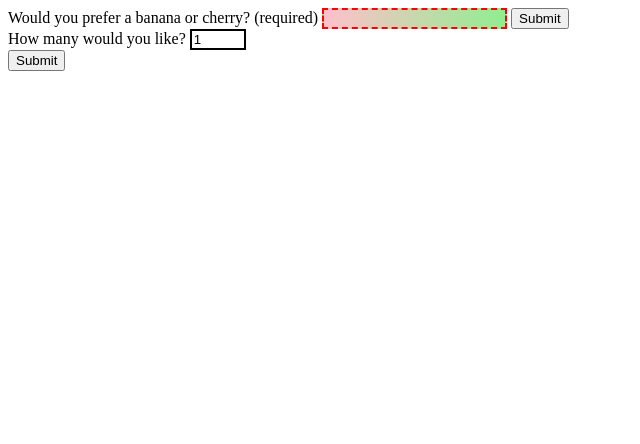
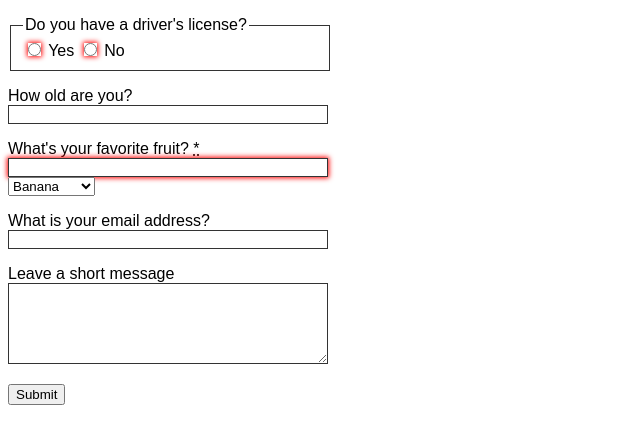
Before and after one commit to majinblue/form-validation, a plain HTML site: page index.html in a window 1280 px wide. Shown: the whole page, without its empty margins (0-640 px from the left). Drawn offline with Linux system fonts and the light colour scheme.

Commit message:
Created a more fleshed out example of HTML validation using min/max values for text and numbers, pattern requirements, and default validation from specific elements.

```diff
--- a/index.html
+++ b/index.html
@@ -8,21 +8,50 @@
   <title>Form Validation</title>
 </head>
 <body>
-  <!-- Form validation is a practice that allows us to format user data as needed for our server -->
   <form>
-    <div>
-      <label for="choose">Would you prefer a banana or cherry? (required)</label>
-      <!-- 'required' gives our inputs a state of being either valid or invalid -->
-      <input id="choose" name="i_like" required minlength="6" maxlength="6">
-      <button>Submit</button>
-    </div>
-    <div>
-      <label for="number">How many would you like?</label>
-      <input type="number" id="number" min="1" max="10" name="amount" value="1"  >
-    </div>
-    <div>
+
+    <p>
+      <fieldset>
+        <legend>Do you have a driver's license?</legend>
+        <input type="radio" required name="driver" id="r1" value="Yes">
+        <label for="r1">Yes</label>
+        <input type="radio" required name="driver" id="r2" value="No">
+        <label for="r2">No</label>
+      </fieldset>
+    </p>
+
+    <p>
+      <label for="n1">How old are you?</label>
+      <input type="number" id="n1" min="1" max="120" name="age" step="1" pattern="\d+">
+    </p>
+
+    <p>
+      <label for="t1">What's your favorite fruit? <abbr title="This field is mandatory" aria-label="required">*</abbr></label>
+      <input type="text" id="t1" name="fruit" list="ll" required pattern="[Bb]anana|[Cc]herry|[Aa]pple|[Ss]trawberry|[Ll]emon|[Oo]range">
+      <select id="ll">
+        <option>Banana</option>
+        <option>Cherry</option>
+        <option>Apple</option>
+        <option>Strawberry</option>
+        <option>Lemon</option>
+        <option>Orange</option>
+      </select>
+    </p>
+
+    <p>
+      <label for="t2">What is your email address?</label>
+      <input type="email" id="t2" name="email">
+    </p>
+
+    <p>
+      <label for="t3">Leave a short message</label>
+      <textarea name="msg" id="t3" maxlength="140" rows="5"></textarea>
+    </p>
+
+    <p>
       <button type="submit">Submit</button>
-    </div>
+    </p>
+
   </form>
 </body>
 </html>
--- a/style.css
+++ b/style.css
@@ -1,11 +1,26 @@
-input:invalid {
-  border: 2px dashed red
+form {
+  font: 1em sans-serif;
+  max-width: 320px;
 }
 
-input:invalid:required {
-  background-image: linear-gradient(to right, pink, lightgreen);
+p > label {
+  display: block;
 }
 
-input:valid {
-  border: 2px solid black;
+input[type="text"],
+input[type="email"],
+input[type="number"],
+textarea,
+fieldset {
+  width : 100%;
+  border: 1px solid #333;
+  box-sizing: border-box;
 }
+
+input:invalid {
+  box-shadow: 0 0 5px 1px red;
+}
+
+input:focus:invalid {
+  box-shadow: none;
+}
```
